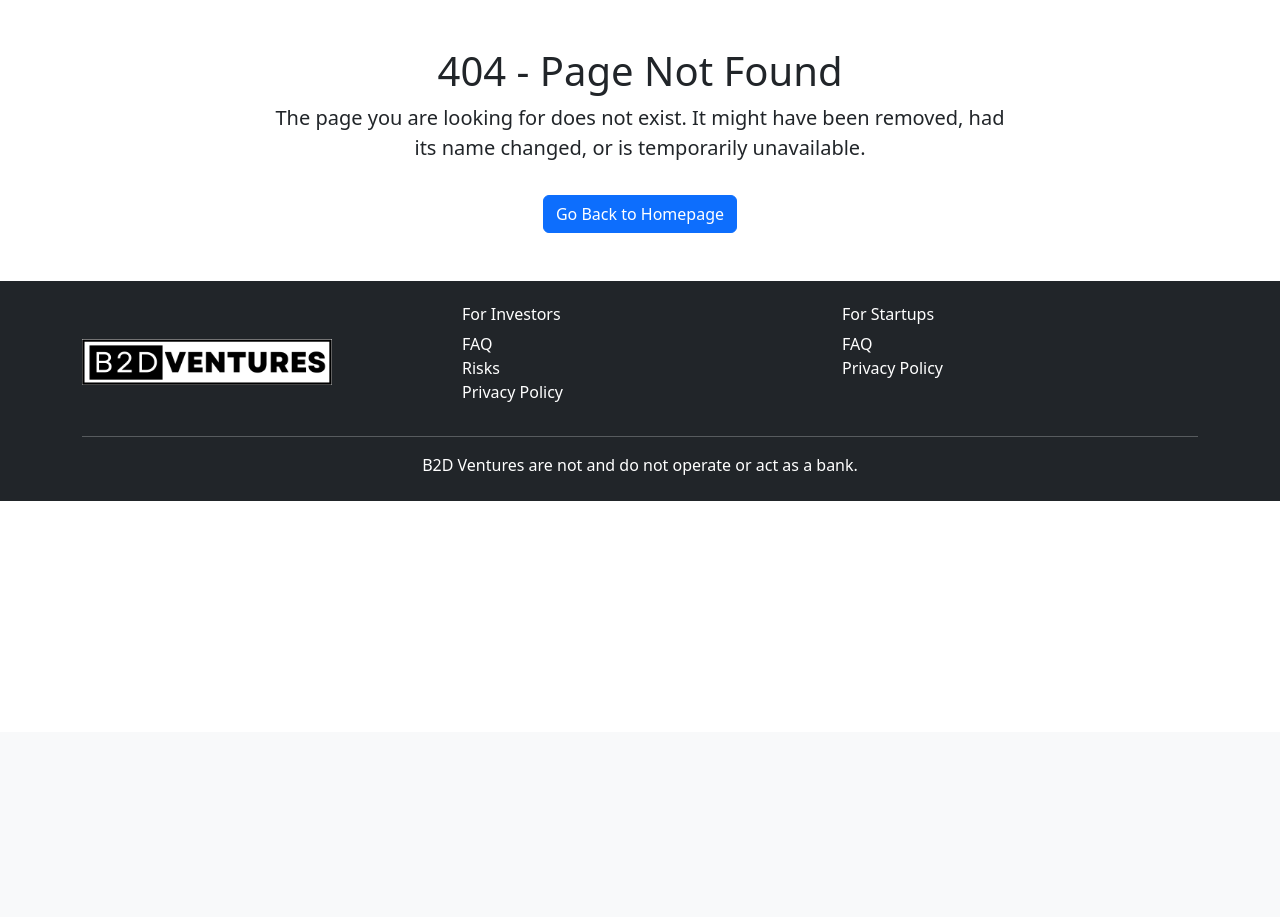
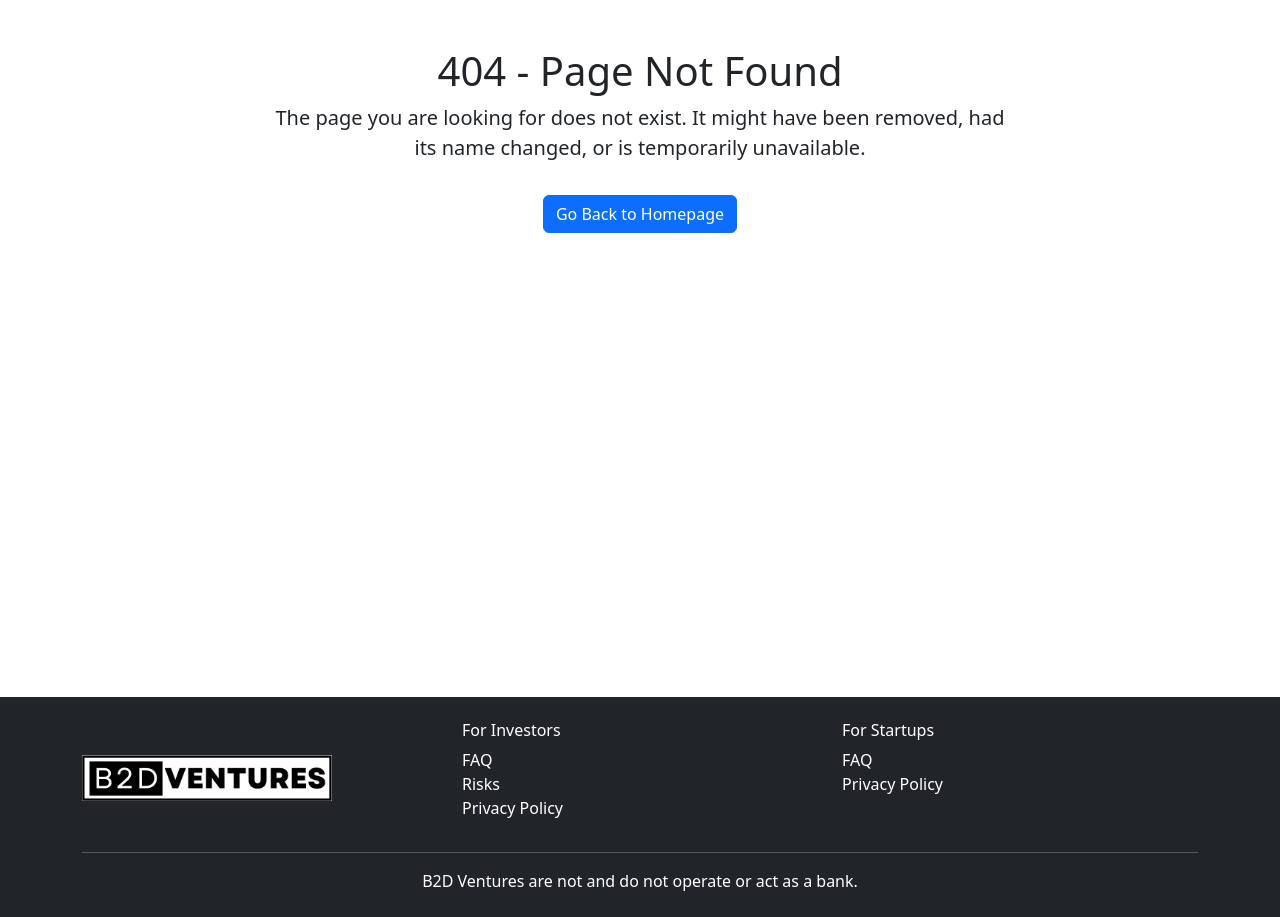
Before and after one commit to J-Jullaphong/b2d-ventures, a Django app: template b2d/templates/b2d/404.html in a window 1280 px wide. Shown: the part 68-985 px from the top of the page. Before the commit the page ends 569 px from the top, so only its background shows below. Run offline with Django 4.2, Linux system fonts and the light colour scheme; the template is opened without the code that fills it, so the values that code supplies are empty.

Commit message:
Fix footer not display collectly

```diff
--- a/b2d/templates/b2d/404.html
+++ b/b2d/templates/b2d/404.html
@@ -3,7 +3,7 @@
 
 {% block content %}
 <div class="container">
-    <div class="row">
+    <div class="row" style="height:650px;">
         <div class="col-md-8 offset-md-2 text-center">
             <h1 class="mt-5">404 - Page Not Found</h1>
             <p class="lead">The page you are looking for does not exist. It might have been removed, had its name changed, or is temporarily unavailable.</p>
--- a/b2d/templates/b2d/portfolio.html
+++ b/b2d/templates/b2d/portfolio.html
@@ -7,7 +7,7 @@
             <h1>My Portfolio</h1>
         </div>
         <!-- Left side table -->
-        <div class="row">
+        <div class="row" style="height:650px;">
             <div class="card col-md-8">
                 <!--   Total Investment  -->
                 <div class="my-2 mb-3" style="border-bottom: 1px solid #545454;">
```
